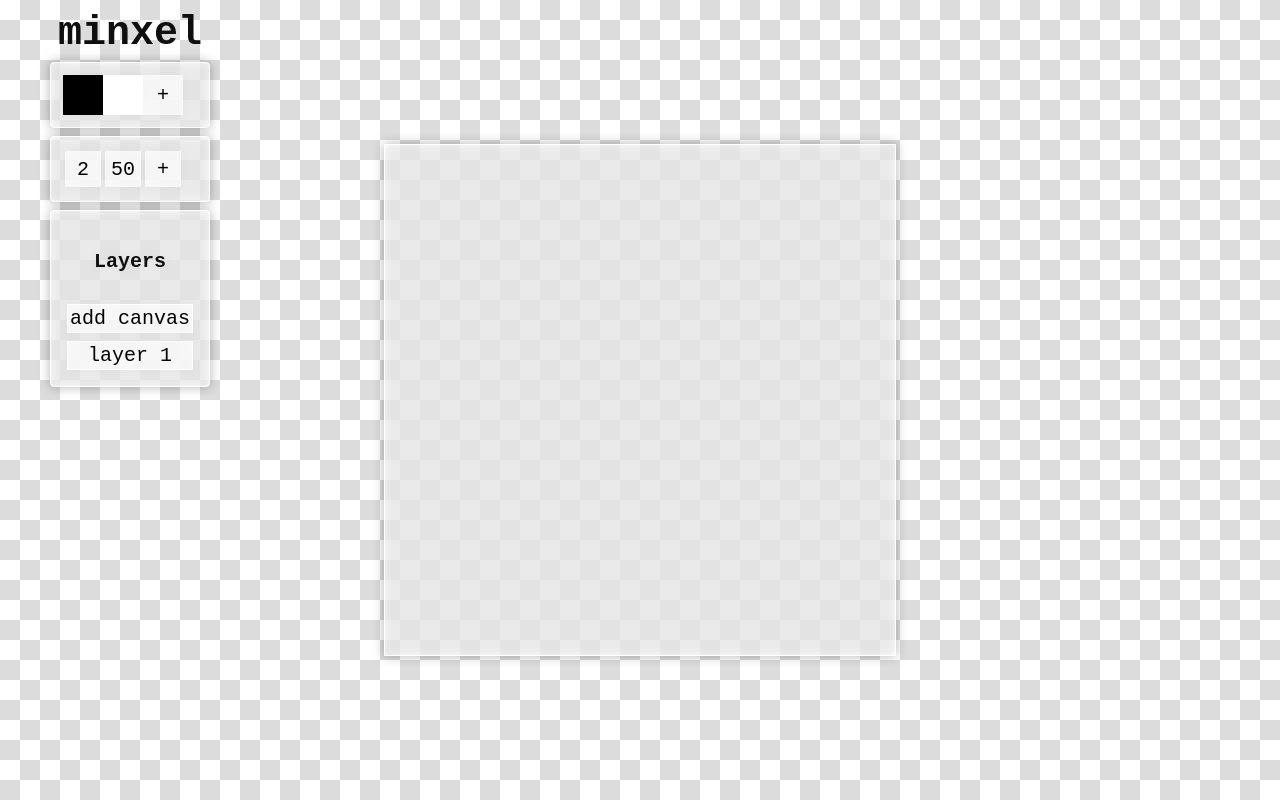
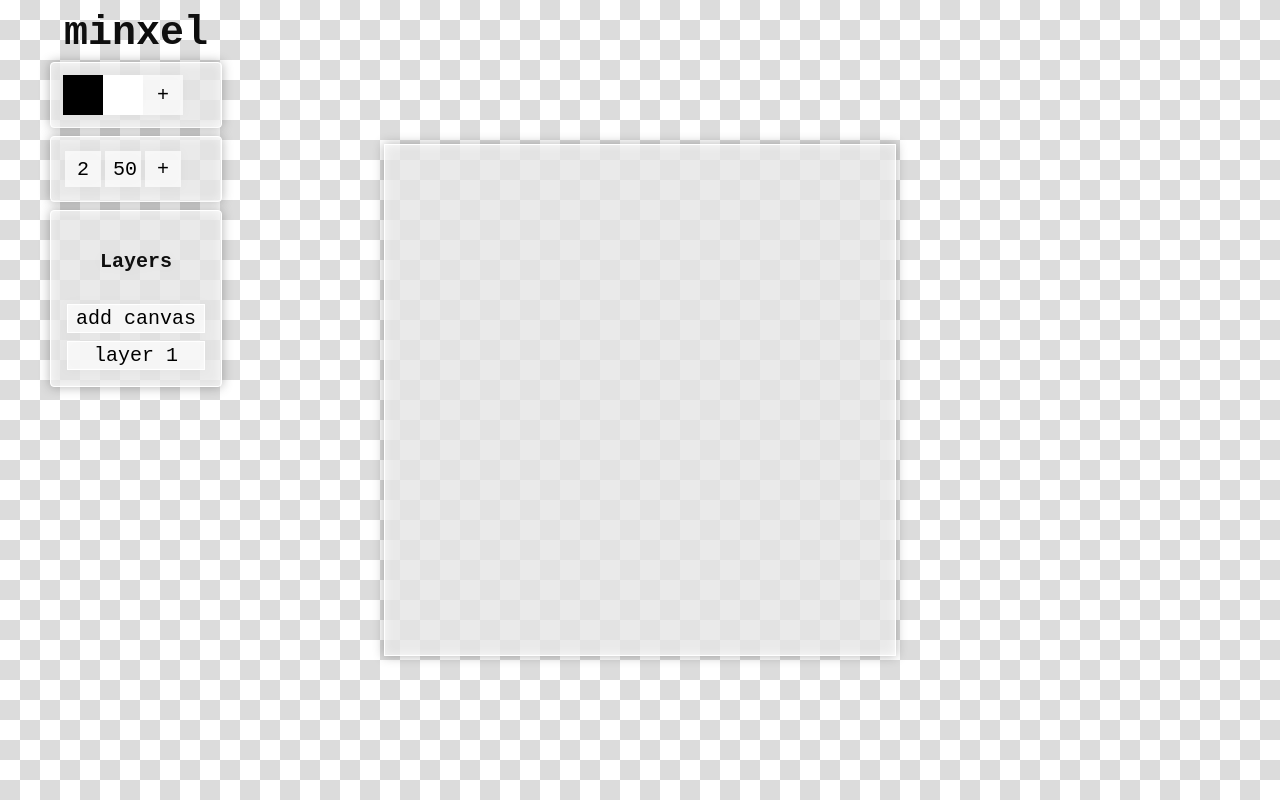
Before and after one commit to cyan-oj/minxel, a React (Vite) app: page / in a window 1280 px wide. Built offline with nearby package versions, Linux system fonts and the light colour scheme.

Commit message:
remove unecessary css

```diff
--- a/src/index.css
+++ b/src/index.css
@@ -15,12 +15,6 @@
   color-scheme: light dark;
   color: var(--text);
   background-color: var(--base);
-
-  font-synthesis: none;
-  /* text-rendering: optimizeLegibility;
-  -webkit-font-smoothing: antialiased;
-  -moz-osx-font-smoothing: grayscale; */
-  /* -webkit-text-size-adjust: 100%; */
 }
 
 body {
@@ -41,7 +35,7 @@ button {
   border: solid 1px var(--border);
   cursor: pointer;
   margin: 4px;
-  padding: 2px;
+  padding: .1em .4em;
 }
 button:hover {
   z-index: 50;
```
